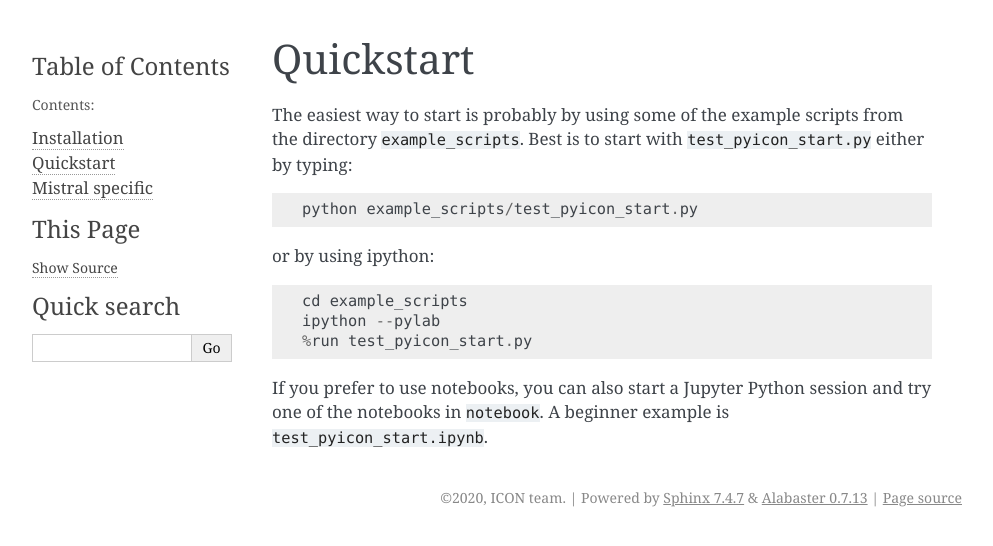
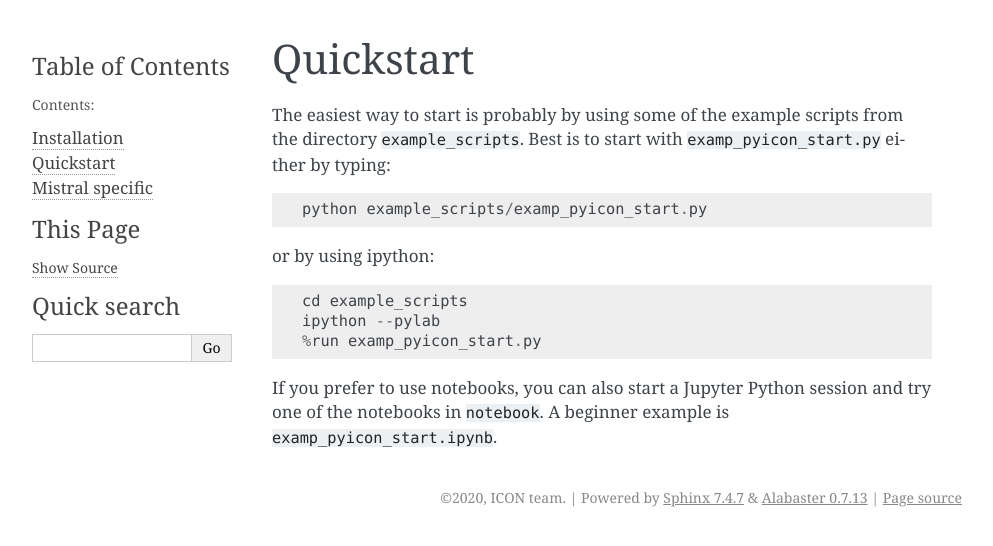
Before and after one commit to ppothapa/pyICON_EXCLAIM, a Sphinx documentation site: the page built from doc/quickstart.rst, in a window 1280 px wide. Shown: the top 546 px of the page, without its empty margins (148-1141 px from the left). Built offline with Sphinx 7.4.7, drawn with Linux system fonts in a browser that asks for light colours; formulas are drawn with MathJax 3.

Commit message:
doc/quickstart.rst: Renaming of test_* into examp_* files.

```diff
--- a/doc/quickstart.rst
+++ b/doc/quickstart.rst
@@ -2,15 +2,15 @@ Quickstart
 ----------
 
 The easiest way to start is probably by using some of the example scripts from the directory ``example_scripts``.
-Best is to start with ``test_pyicon_start.py`` either by typing::
+Best is to start with ``examp_pyicon_start.py`` either by typing::
 
-  python example_scripts/test_pyicon_start.py
+  python example_scripts/examp_pyicon_start.py
 
 or by using ipython::
 
   cd example_scripts
   ipython --pylab
-  %run test_pyicon_start.py
+  %run examp_pyicon_start.py
 
 If you prefer to use notebooks, you can also start a Jupyter Python session and try one of the notebooks in ``notebook``.
-A beginner example is ``test_pyicon_start.ipynb``.
+A beginner example is ``examp_pyicon_start.ipynb``.
```
